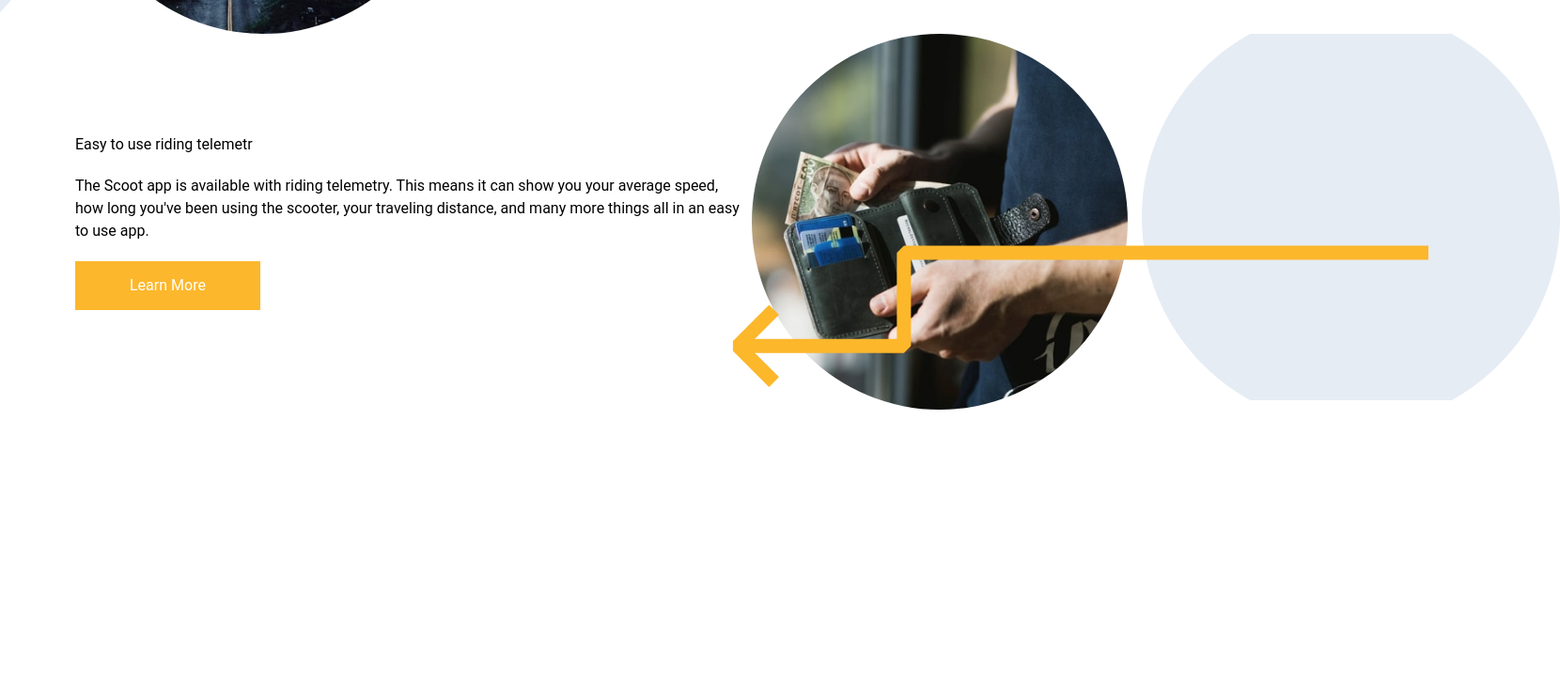
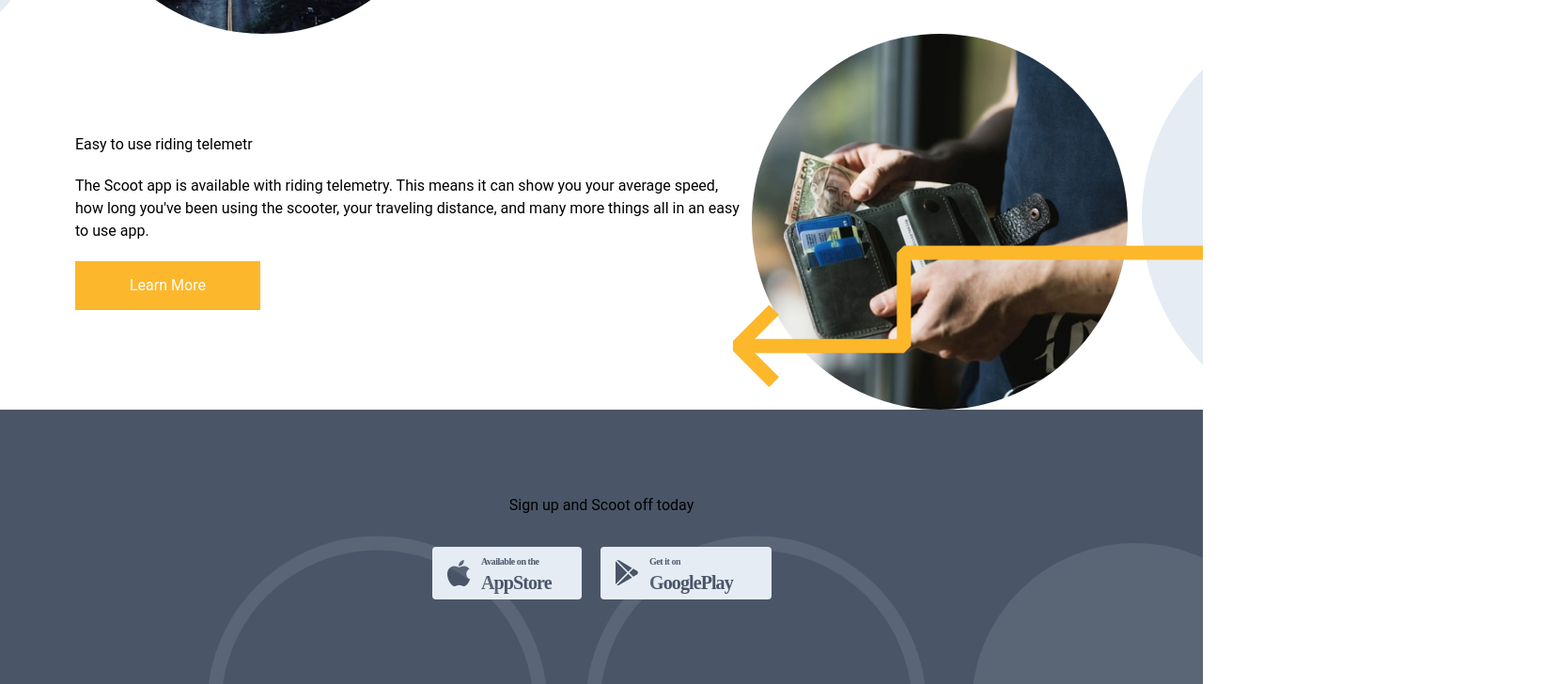
Before and after one commit to sphnikola/scoot, a React (Vite) app: page / in a window 1280 px wide. Shown: the part 1987-2715 px from the top of the page at 94% size, 1660 px wide, since content can reach past the window. Before the commit the page ends 2423 px from the top, so only its background shows below. Built offline with nearby package versions, Linux system fonts and the light colour scheme.

Commit message:
Add first section of the footer

```diff
--- a/src/App.jsx
+++ b/src/App.jsx
@@ -1,4 +1,5 @@
 import logo from "./assets/logo.svg";
+import { Footer } from "./components/Footer";
 import { Hero } from "./components/Hero";
 import { MainSection } from "./components/MainSection";
 import { NavbarSimple } from "./components/NavbarSimple";
@@ -7,12 +8,15 @@ import { Telemetry } from "./components/Telemetry";
 function App() {
   return (
     <>
+      <div className=" max-w-max mx-auto overflow-x-hidden">
         <NavbarSimple />
         <Hero />
         <MainSection>
           <Steps />
           <Telemetry />
         </MainSection>
+        <Footer />
+      </div>
     </>
   );
 }
--- a/src/components/Footer.jsx
+++ b/src/components/Footer.jsx
@@ -1,3 +1,27 @@
+import google_play from "../assets/icons/google-play.svg";
+import app_store from "../assets/icons/app-store.svg";
 export function Footer() {
-  return <></>;
+  return (
+    <>
+      <footer className="footer relative">
+        <section className="footer_1st bg-footer1st-bg py-[90px] px-[24px]">
+          <div className="flex flex-col items-center gap-y-8">
+            <h3>Sign up and Scoot off today</h3>
+            <div className="flex gap-x-5">
+              <button>
+                <div>
+                  <img src={app_store} />
+                </div>
+              </button>
+              <button>
+                <div>
+                  <img src={google_play} />
+                </div>
+              </button>
+            </div>
+          </div>
+        </section>
+      </footer>
+    </>
+  );
 }
--- a/src/index.css
+++ b/src/index.css
@@ -43,6 +43,17 @@
   right: 0px;
   bottom: 400px;
   z-index: 1;
+}
+.footer_1st::after {
+  content: "";
+  background: url("./assets/patterns/semi-circles.svg");
+  position: absolute;
+  background-repeat: no-repeat;
+  background-position: bottom right;
+  top: 0;
+  bottom: 0;
+  left: 0;
+  right: -100px;
 }
 
 @media (min-width: 580px) {
--- a/tailwind.config.js
+++ b/tailwind.config.js
@@ -15,6 +15,8 @@ module.exports = withMT({
         "button-bg": "rgb(252, 183, 44)",
         "p-color": "rgb(146,155,170)",
         "h4-color": "rgb(74,86,104)",
+        "footer1st-bg": "rgb(74,86,104)",
+        "footer2nd-bg": "rgb(51,58,68)",
       },
       backgroundImage: {
         home_hero_mobile: "url('./src/assets/images/home-hero-mobile.jpg')",
```
Lines whose indentation alone changed are shown as unchanged.
